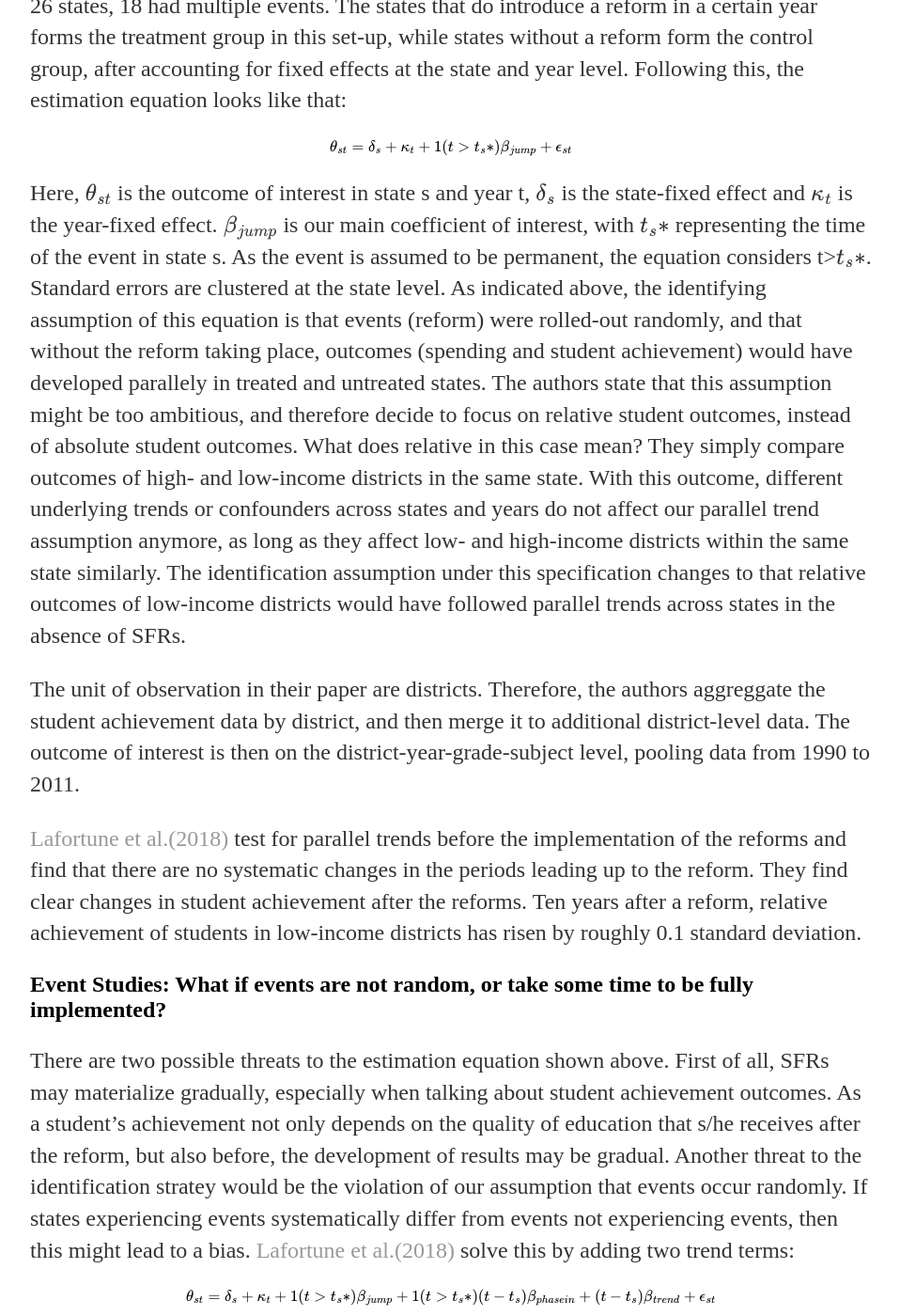
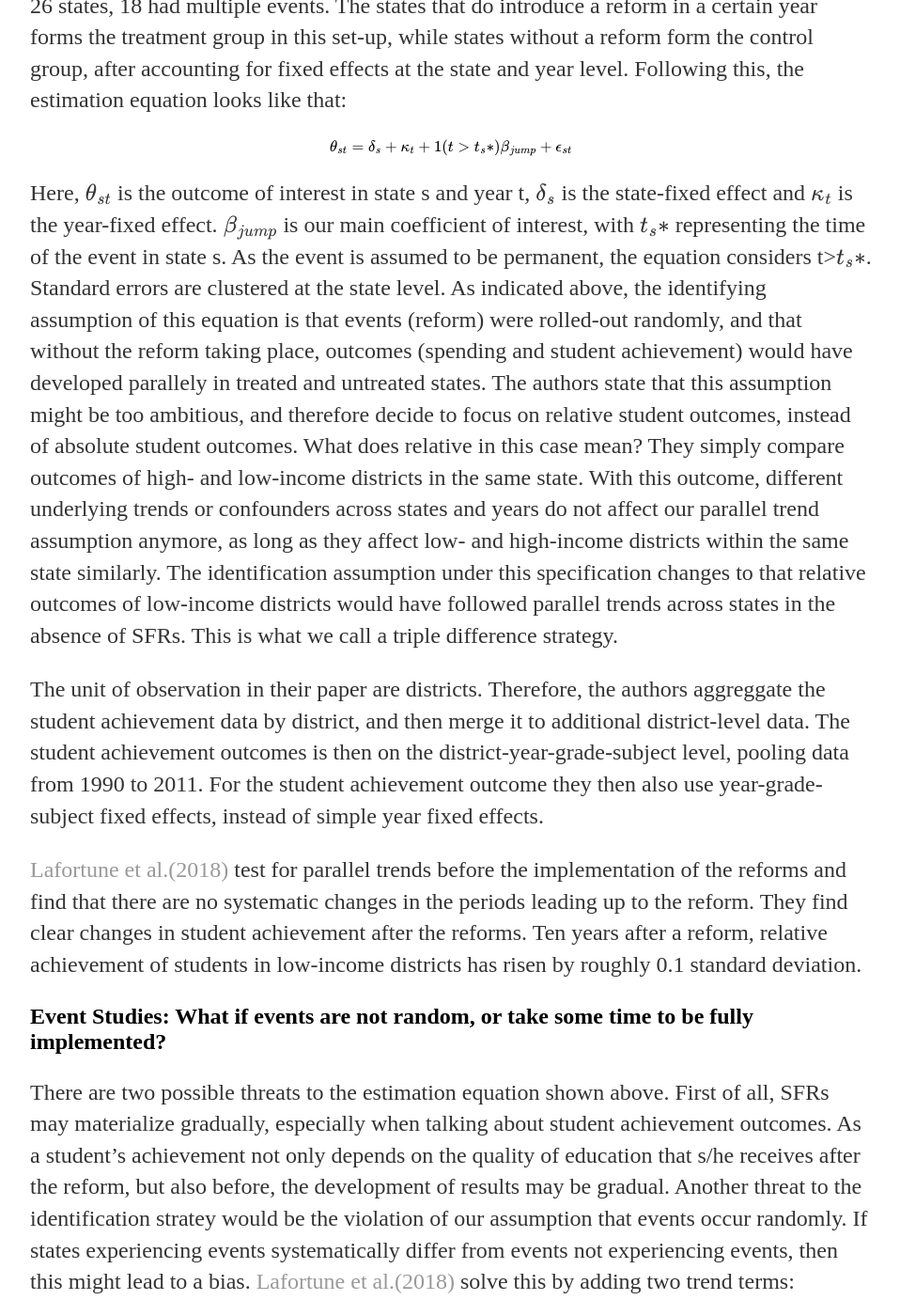
Before and after one commit to BrittaRude/BrittaRude.github.io, a Jekyll site: the page built from inputs_datascience/_posts/2020-07-22-britta-rude-event-study.md, in a window 1280 px wide and 1400 px high, scrolled down 1449 px. Shown: the whole window at 94% size, without its empty margins (160-1118 px from the left). Built offline with Jekyll 4.4.1, drawn with Linux system fonts in a browser that asks for light colours; formulas are drawn with MathJax 3.

Commit message:
Update 2020-07-22-britta-rude-event-study.md

```diff
--- a/inputs_datascience/_posts/2020-07-22-britta-rude-event-study.md
+++ b/inputs_datascience/_posts/2020-07-22-britta-rude-event-study.md
@@ -17,9 +17,9 @@ They construct a state-by-year panel based on fourth- and eighth-graders taking
 
 $$ \theta_{st} = \delta_s + \kappa_t + 1(t>t_s*) \beta_{jump} + \epsilon_{st} $$
 
-Here, $$ \theta_{st}$$ is the outcome of interest in state s and year t, $$\delta_s$$ is the state-fixed effect and $$\kappa_t$$ is the year-fixed effect. $$\beta_{jump}$$ is our main coefficient of interest, with $$t_s*$$ representing the time of the event in state s. As the event is assumed to be permanent, the equation considers t>$$t_s*$$. Standard errors are clustered at the state level. As indicated above, the identifying assumption of this equation is that events (reform) were rolled-out randomly, and that without the reform taking place, outcomes (spending and student achievement) would have developed parallely in treated and untreated states. The authors state that this assumption might be too ambitious, and therefore decide to focus on relative student outcomes, instead of absolute student outcomes. What does relative in this case mean? They simply compare outcomes of high- and low-income districts in the same state. With this outcome, different underlying trends or confounders across states and years do not affect our parallel trend assumption anymore, as long as they affect low- and high-income districts within the same state similarly. The identification assumption under this specification changes to that relative outcomes of  low-income districts would have followed parallel trends across states in the absence of SFRs.
+Here, $$ \theta_{st}$$ is the outcome of interest in state s and year t, $$\delta_s$$ is the state-fixed effect and $$\kappa_t$$ is the year-fixed effect. $$\beta_{jump}$$ is our main coefficient of interest, with $$t_s*$$ representing the time of the event in state s. As the event is assumed to be permanent, the equation considers t>$$t_s*$$. Standard errors are clustered at the state level. As indicated above, the identifying assumption of this equation is that events (reform) were rolled-out randomly, and that without the reform taking place, outcomes (spending and student achievement) would have developed parallely in treated and untreated states. The authors state that this assumption might be too ambitious, and therefore decide to focus on relative student outcomes, instead of absolute student outcomes. What does relative in this case mean? They simply compare outcomes of high- and low-income districts in the same state. With this outcome, different underlying trends or confounders across states and years do not affect our parallel trend assumption anymore, as long as they affect low- and high-income districts within the same state similarly. The identification assumption under this specification changes to that relative outcomes of  low-income districts would have followed parallel trends across states in the absence of SFRs. This is what we call a triple difference strategy.
 
-The unit of observation in their paper are districts. Therefore, the authors aggreggate the student achievement data by district, and then merge it to additional district-level data. The outcome of interest is then on the district-year-grade-subject level, pooling data from 1990 to 2011.
+The unit of observation in their paper are districts. Therefore, the authors aggreggate the student achievement data by district, and then merge it to additional district-level data. The student achievement outcomes is then on the district-year-grade-subject level, pooling data from 1990 to 2011. For the student achievement outcome they then also use year-grade-subject fixed effects, instead of simple year fixed effects.
 
 [Lafortune et al.(2018)](https://pubs.aeaweb.org/doi/pdfplus/10.1257/app.20160567) test for parallel trends before the implementation of the reforms and find that there are no systematic changes in the periods leading up to the reform. They find clear changes in student achievement after the reforms. Ten years after a reform, relative achievement of students in  low-income districts has risen by roughly 0.1 standard deviation.
 
```
